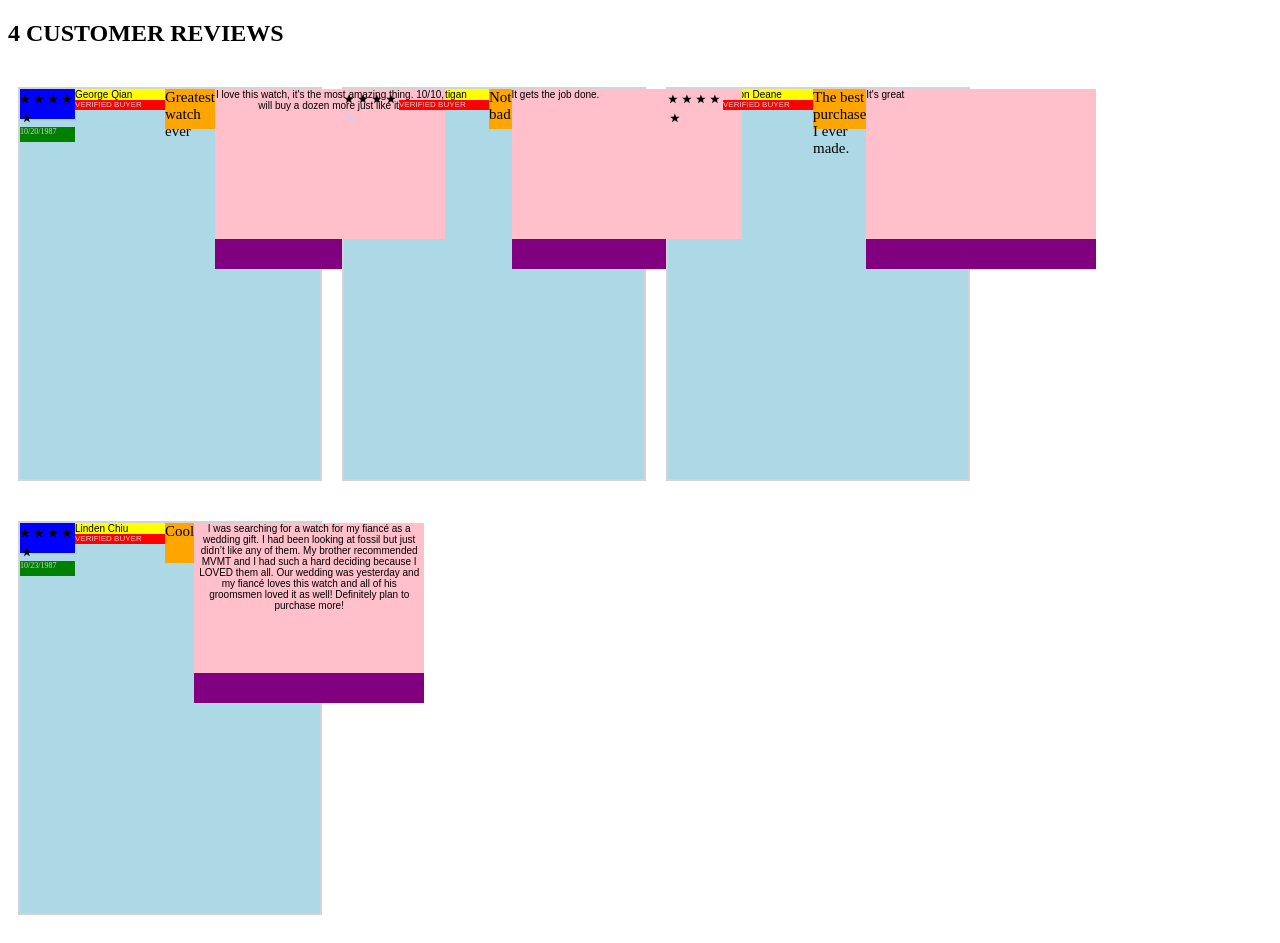
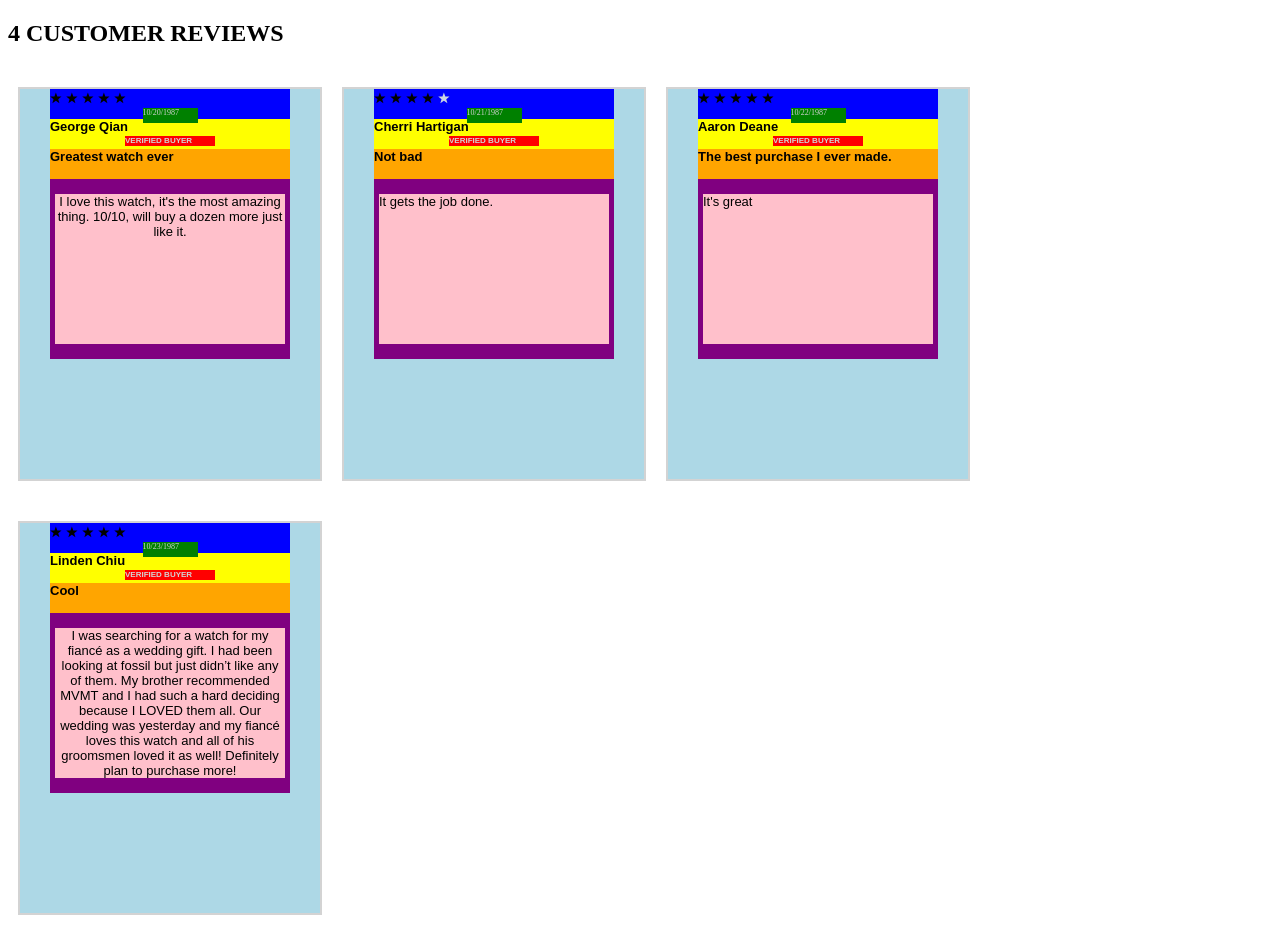
Before and after one commit to TheEventHandlers/MVMT-Reviews, a React app: page / in a window 1280 px wide. Built offline with nearby package versions, Linux system fonts and the light colour scheme; the HTML template or start-up script is replaced by a standard one.

Commit message:
centered content

```diff
--- a/client/src/components/ReviewBox.jsx
+++ b/client/src/components/ReviewBox.jsx
@@ -12,7 +12,7 @@ const ReviewBox = props => {
           starRatedColor="black"
           numberOfStars={5}
           name='rating'
-          starDimension="10px"
+          starDimension="12px"
           starSpacing="2px"
         />
         <StyledDate>{moment(props.review.date_posted).format('MM/DD/YYYY')}</StyledDate>
@@ -35,7 +35,7 @@ const StyledReviewPadding = styled.div`
   width: 300px;
   height: 390px;
   margin: 20px 10px 20px 10px;
-  display: inline-flex;
+  display: inline-block;
   flex-direction: row;
   border-style: solid;
   border-width: 2px;
@@ -48,16 +48,21 @@ const StyledStarsContainer = styled.div`
   height: 30px;
   background-color: blue;
   flex-wrap: wrap;
+  flex-direction: column;
+  margin: auto;
 `;
 
 const StyledUser = styled.div`
-  width: 250px;
-  height: 20px;
+  width: 240px;
+  height: 30px;
   display: flex;
   font-family: 'Questrial', sans-serif;
-  font-size: 10px;
+  font-size: 13px;
+  font-weight: bold;
   background-color: yellow;
   flex-wrap: wrap;
+  flex-direction: column;
+  margin: auto;
 `;
 
 const StyledBanner = styled.span`
@@ -68,6 +73,7 @@ const StyledBanner = styled.span`
   font-size: 8px;
   color: #D3D3D3;
   background-color: red;
+  margin: auto;
 `;
 
 const StyledDate = styled.div`
@@ -77,18 +83,24 @@ const StyledDate = styled.div`
   color: #D3D3D3;
   display: flex;
   background-color: green;
-  flex-wrap: wrap;
+  position: relative;
+  text-align: right;
+  margin: auto;
 
 `;
 
 const StyledTitle = styled.div`
   width: 240px;
-  height: 40px;
-  font-size: 15px;
+  height: 30px;
+  font-family: 'Questrial', sans-serif;
+  font-size: 13px;
+  font-weight: bold;
   display: flex;
   position: relative;
   background-color: orange;
   flex-wrap: wrap;
+  flex-direction: column;
+  margin: auto;
 `;
 
 const StyledContentWrapper = styled.div`
@@ -97,11 +109,13 @@ const StyledContentWrapper = styled.div`
   height:180px;
   background-color: purple;
   flex-wrap: wrap;
+  flex-direction: column;
+  margin: auto;
 `;
 
 const StyledReviewContent = styled.div`
   font-family: 'Questrial', sans-serif;
-  font-size: 10px;
+  font-size: 13px;
   text-align: center;
   overflow-wrap: normal;
   width: 230px;
@@ -112,6 +126,8 @@ const StyledReviewContent = styled.div`
   display: flex;
   flex-wrap: wrap;
   background-color: pink;
+  overflow: hidden;
+  margin: auto;
 `;
 
 const StyledShareBar = styled.div`
```
Also changed, not shown: 1 other file (tests, documents, lock files or other folders).
